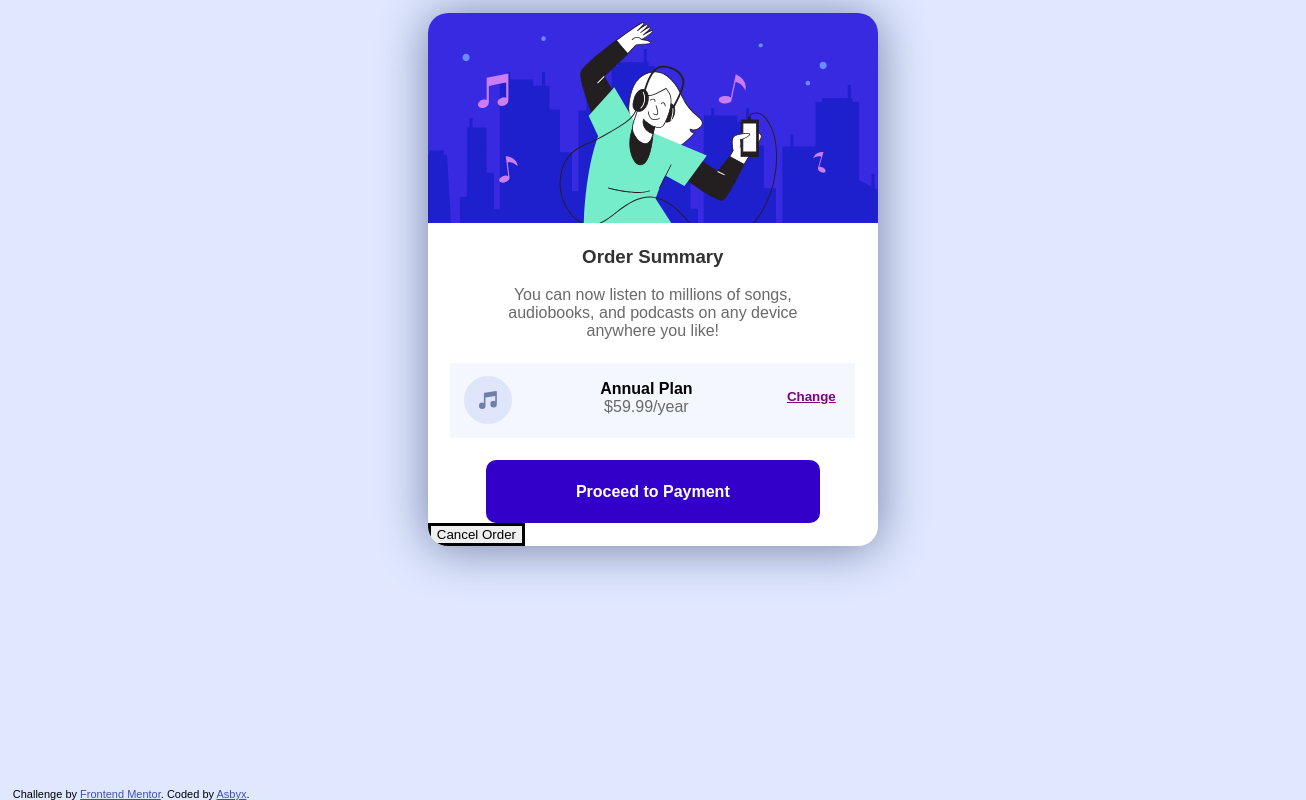
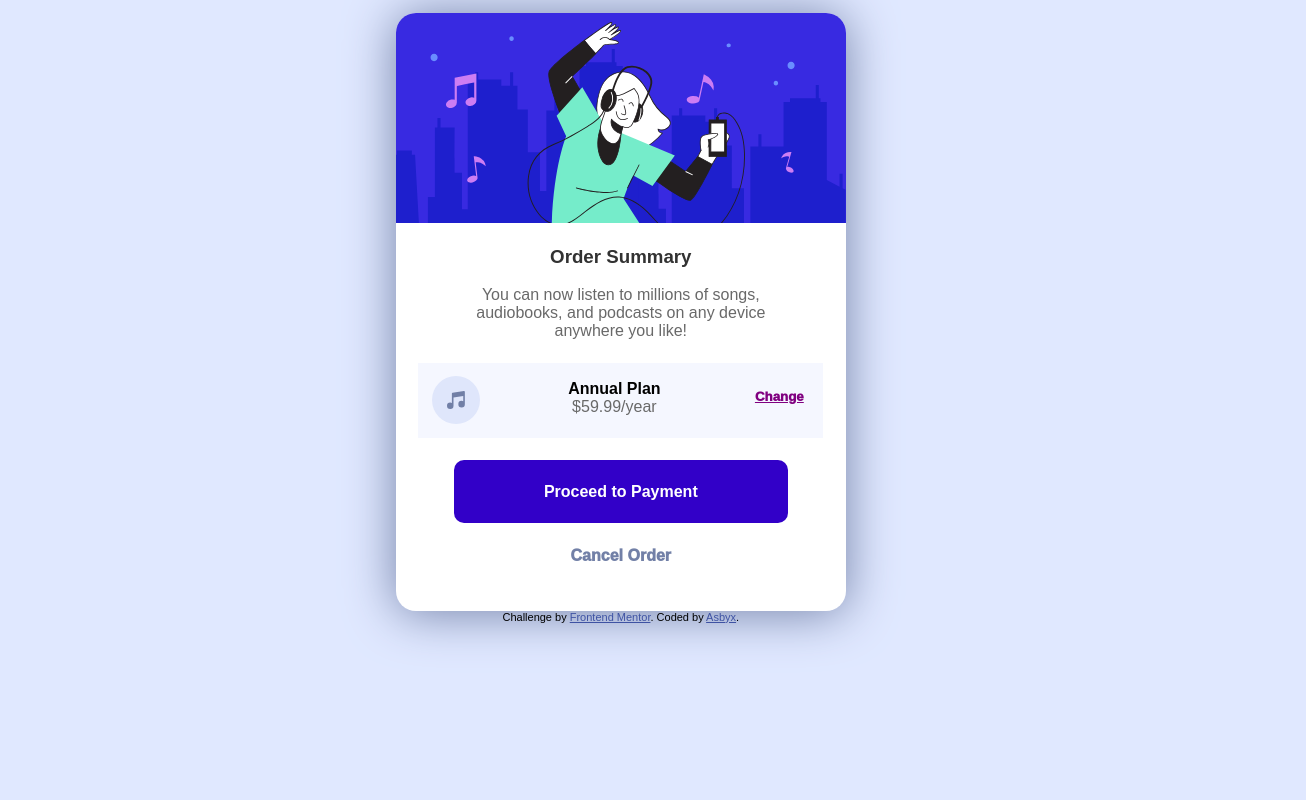
Before and after one commit to Asbyx/FrontendMentor-1, a plain HTML site: page index.html in a window 1280 px wide. Shown: the whole page, 1306 px wide, since content can reach past the window. Drawn offline with Linux system fonts and the light colour scheme.

Commit message:
Finished !

```diff
--- a/style.css
+++ b/style.css
@@ -3,7 +3,7 @@ html {
 }
 
 body {
-    width: 100%;
+    width: 95%;
     height: 100%;
     margin: 0;
     padding: 1%;
@@ -66,7 +66,7 @@ body {
 }
 
 .offerChange {
-    font-weight: 900;
+    font-weight: 1000;
     height: 100%;
     background-color: transparent;
     border: none;
@@ -75,9 +75,14 @@ body {
     margin-top: 3%;
 }
 
+.offerChange:hover {
+    cursor: pointer;
+    color: mediumpurple;
+}
+
 .payment {
     position: relative;
-    font-weight: 700;
+    font-weight: 900;
     font-size: 100%;
     border: none;
     color: white;
@@ -86,14 +91,25 @@ body {
     padding: 5% 20%;
 }
 
+.payment:hover {
+    cursor: pointer;
+    background-color: rgb(100 0 250);;
+}
+
 .cancel {
-    border: solid black;
-    position: center;
-    display: block;
+    background-color: transparent;
+    border: none;
+    margin: 5% 0 10%;
+    color: hsl(224, 23%, 55%);
+    font-weight: 1000;
+    font-size: 100%;
+}
+
+.cancel:hover {
+    cursor: pointer;
+    color: black;
 }
 
 footer {
-    overflow: no-display;
-    position: absolute;
     bottom: 0;
 }
```
